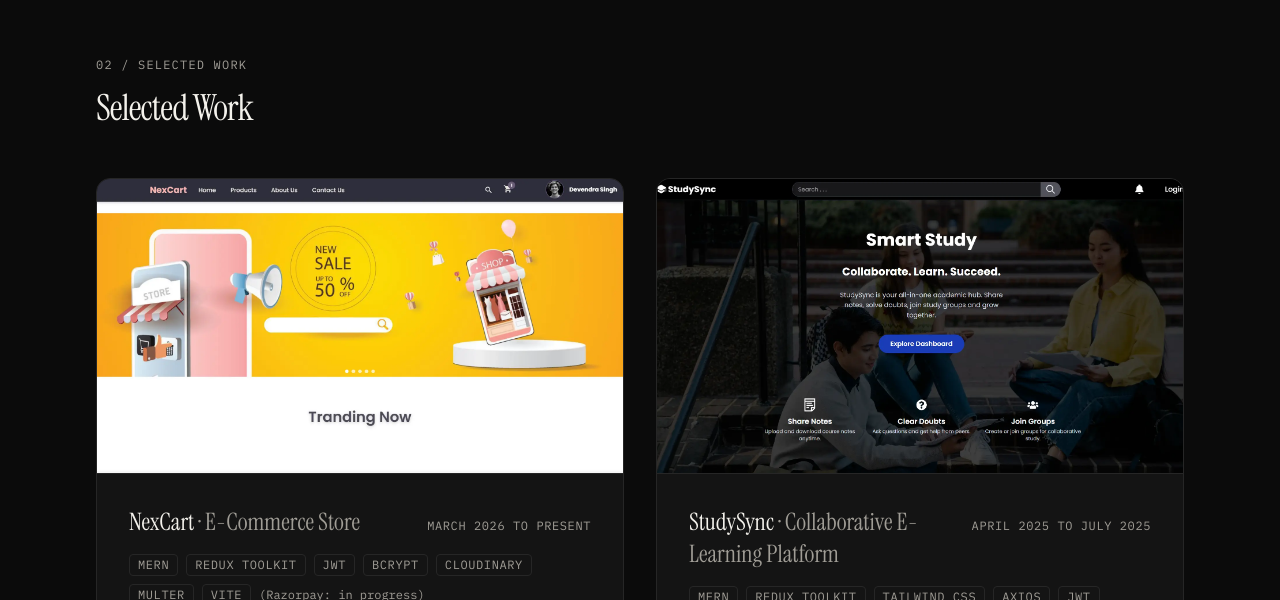
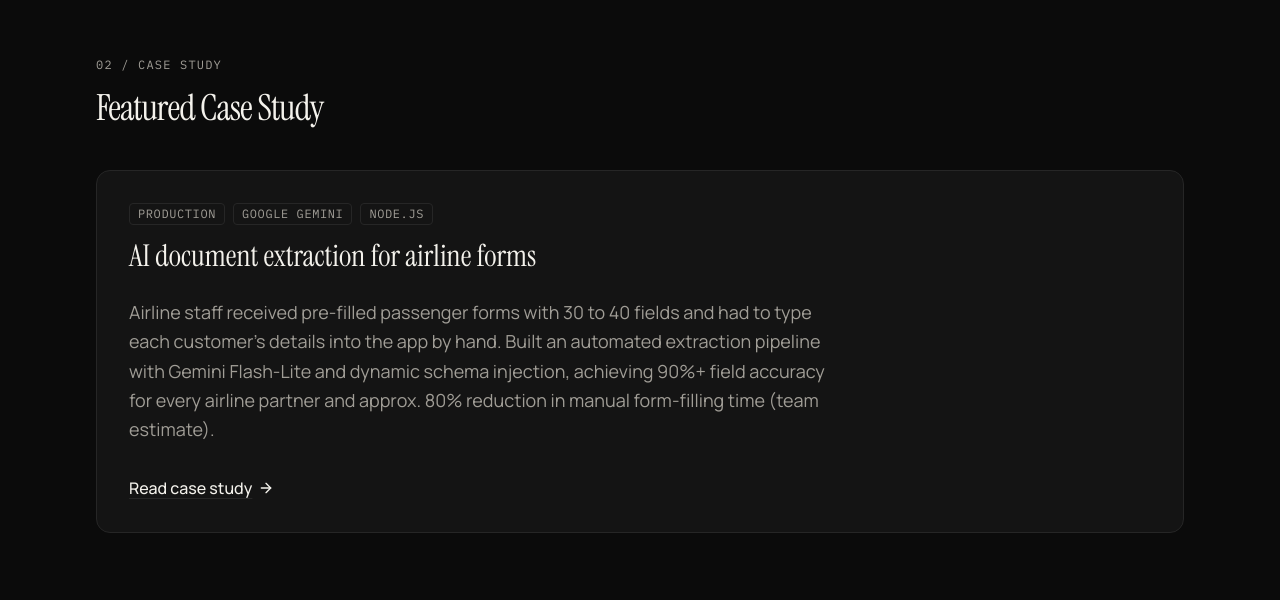
Before and after one commit to Devendra-singh-baghel/portfolio, a Next.js app: page / in a window 1280 px wide. Shown: the part 1260-1860 px from the top of the page. Built offline with nearby package versions, Linux system fonts and the light colour scheme.

Commit message:
add case study card on home, fix navbar links, tick Phase 4

```diff
--- a/app/page.tsx
+++ b/app/page.tsx
@@ -1,5 +1,6 @@
 import { Hero } from "@/components/sections/hero";
 import { About } from "@/components/sections/about";
+import { CaseStudyPreview } from "@/components/sections/case-study-preview";
 import { Projects } from "@/components/sections/projects";
 import { Skills } from "@/components/sections/skills";
 import { Experience } from "@/components/sections/experience";
@@ -9,6 +10,7 @@ export default function Home() {
     <main id="main-content" className="flex flex-1 flex-col">
       <Hero />
       <About />
+      <CaseStudyPreview />
       <Projects />
       <Skills />
       <Experience />
--- /dev/null
+++ b/components/architecture-diagram.tsx
@@ -0,0 +1,57 @@
+import * as React from "react";
+import { ArrowDown, ArrowRight } from "lucide-react";
+
+interface Step {
+  number: string;
+  name: string;
+}
+
+const STEPS: readonly Step[] = [
+  { number: "01", name: "Upload" },
+  { number: "02", name: "Preprocess" },
+  { number: "03", name: "Gemini Flash-Lite" },
+  { number: "04", name: "Validate" },
+  { number: "05", name: "Review" },
+];
+
+export function ArchitectureDiagram() {
+  return (
+    <figure
+      aria-label="Document extraction architecture pipeline"
+      className="my-8 flex flex-col gap-3"
+    >
+      <ol className="flex flex-col items-stretch gap-2 sm:flex-row sm:items-center">
+        {STEPS.map((step, idx) => {
+          const isLast = idx === STEPS.length - 1;
+
+          return (
+            <React.Fragment key={step.number}>
+              <li className="flex flex-1 flex-col justify-center rounded-lg border border-border bg-card p-3 text-center sm:p-4">
+                <span className="font-mono text-xs uppercase tracking-wider text-muted-foreground">
+                  {step.number}
+                </span>
+                <span className="mt-1 font-sans text-xs font-medium text-foreground sm:text-sm">
+                  {step.name}
+                </span>
+              </li>
+
+              {!isLast && (
+                <li
+                  aria-hidden="true"
+                  className="flex items-center justify-center py-1 text-muted-foreground sm:px-1 sm:py-0"
+                >
+                  <ArrowDown className="size-4 sm:hidden" />
+                  <ArrowRight className="hidden size-4 sm:block" />
+                </li>
+              )}
+            </React.Fragment>
+          );
+        })}
+      </ol>
+
+      <figcaption className="text-xs leading-relaxed text-muted-foreground">
+        Pipeline flow: forms are uploaded and preprocessed, extracted with Gemini Flash-Lite, validated, and reviewed by staff.
+      </figcaption>
+    </figure>
+  );
+}
--- /dev/null
+++ b/components/sections/case-study-preview.tsx
@@ -0,0 +1,52 @@
+import { ArrowRight } from "lucide-react";
+import { SectionHeader } from "@/components/ui/section-header";
+import { Card } from "@/components/ui/card";
+import { Tag } from "@/components/ui/tag";
+import { TextLink } from "@/components/ui/text-link";
+
+export function CaseStudyPreview() {
+  return (
+    <section
+      id="case-study"
+      aria-label="Case Study"
+      className="scroll-mt-24 py-16 sm:py-24 lg:py-32"
+    >
+      <div className="mx-auto flex max-w-6xl flex-col gap-10 px-4 sm:px-6 lg:px-8">
+        <SectionHeader label="02 / CASE STUDY" title="Featured Case Study" />
+
+        <Card className="flex flex-col gap-6 p-6 sm:p-8">
+          <div className="flex flex-col gap-3">
+            <div className="flex flex-wrap items-center gap-2">
+              <Tag>Production</Tag>
+              <Tag>Google Gemini</Tag>
+              <Tag>Node.js</Tag>
+            </div>
+
+            <h3 className="font-serif text-2xl font-normal leading-tight text-foreground sm:text-3xl">
+              AI document extraction for airline forms
+            </h3>
+          </div>
+
+          <p className="max-w-[65ch] text-base leading-relaxed text-muted-foreground sm:text-lg">
+            Airline staff received pre-filled passenger forms with 30 to 40
+            fields and had to type each customer&apos;s details into the app by
+            hand. Built an automated extraction pipeline with Gemini Flash-Lite
+            and dynamic schema injection, achieving 90%+ field accuracy for every
+            airline partner and approx. 80% reduction in manual form-filling time
+            (team estimate).
+          </p>
+
+          <div className="flex items-center pt-2">
+            <TextLink
+              href="/case-studies/ai-document-extraction"
+              className="inline-flex items-center gap-1.5 text-base font-medium text-foreground hover:text-primary"
+            >
+              Read case study
+              <ArrowRight className="size-4" aria-hidden="true" />
+            </TextLink>
+          </div>
+        </Card>
+      </div>
+    </section>
+  );
+}
--- a/components/sections/experience.tsx
+++ b/components/sections/experience.tsx
@@ -11,7 +11,7 @@ export function Experience() {
     >
       <div className="mx-auto flex max-w-6xl flex-col gap-16 px-4 sm:px-6 lg:px-8">
         <SectionHeader
-          label="04 / EXPERIENCE"
+          label="05 / EXPERIENCE"
           title="Experience & Education"
         />
 
--- a/components/sections/projects.tsx
+++ b/components/sections/projects.tsx
@@ -14,7 +14,7 @@ export function Projects() {
       className="scroll-mt-24 py-16 sm:py-24 lg:py-32"
     >
       <div className="mx-auto flex max-w-6xl flex-col gap-12 px-4 sm:px-6 lg:px-8">
-        <SectionHeader label="02 / SELECTED WORK" title="Selected Work" />
+        <SectionHeader label="03 / SELECTED WORK" title="Selected Work" />
 
         <div className="grid grid-cols-1 gap-8 lg:grid-cols-2">
           {projects.map((project) => (
--- a/components/sections/skills.tsx
+++ b/components/sections/skills.tsx
@@ -11,7 +11,7 @@ export function Skills() {
       className="scroll-mt-24 py-16 sm:py-24 lg:py-32"
     >
       <div className="mx-auto flex max-w-6xl flex-col gap-10 px-4 sm:px-6 lg:px-8">
-        <SectionHeader label="03 / SKILLS" title="Skills & Technologies" />
+        <SectionHeader label="04 / SKILLS" title="Skills & Technologies" />
 
         <div className="grid grid-cols-1 gap-6 sm:grid-cols-2">
           {skillGroups.map((group) => (
--- a/content/case-studies/ai-document-extraction.mdx
+++ b/content/case-studies/ai-document-extraction.mdx
@@ -10,7 +10,8 @@ Airline staff received pre-filled passenger forms and had to type each customer'
 - Staff still needed to be able to trust and correct the result.
 
 ## Architecture
-Generic diagram only: Upload, Preprocess, Gemini, Validate, Review.
+
+<ArchitectureDiagram />
 
 - Each form type has a schema (field names and positions) stored in the database. The form code selects which schema is injected into the prompt.
 - The prompt is split into a static part (extraction rules and guardrails) and a dynamic part (form code and that form's schema), to keep input cost low.
--- a/mdx-components.tsx
+++ b/mdx-components.tsx
@@ -1,7 +1,9 @@
 import type { MDXComponents } from "mdx/types";
+import { ArchitectureDiagram } from "@/components/architecture-diagram";
 
 export function useMDXComponents(components: MDXComponents): MDXComponents {
   return {
+    ArchitectureDiagram,
     h1: ({ className, ...props }) => (
       <h1
         className={`font-serif text-3xl font-normal leading-tight tracking-tight text-foreground sm:text-4xl ${className || ""}`}
```
Also changed, not shown: components/navbar.tsx (+26 -16 lines), 1 other file (tests, documents, lock files or other folders).
